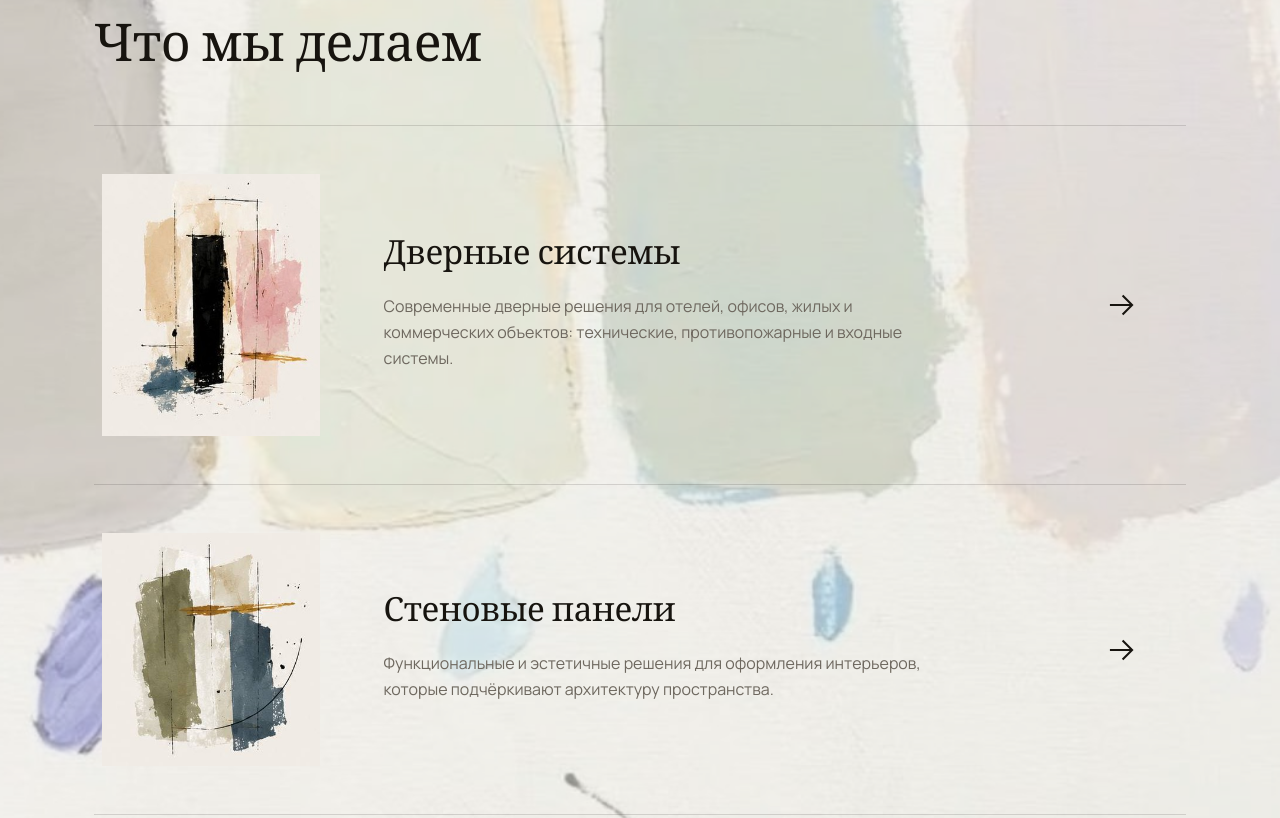
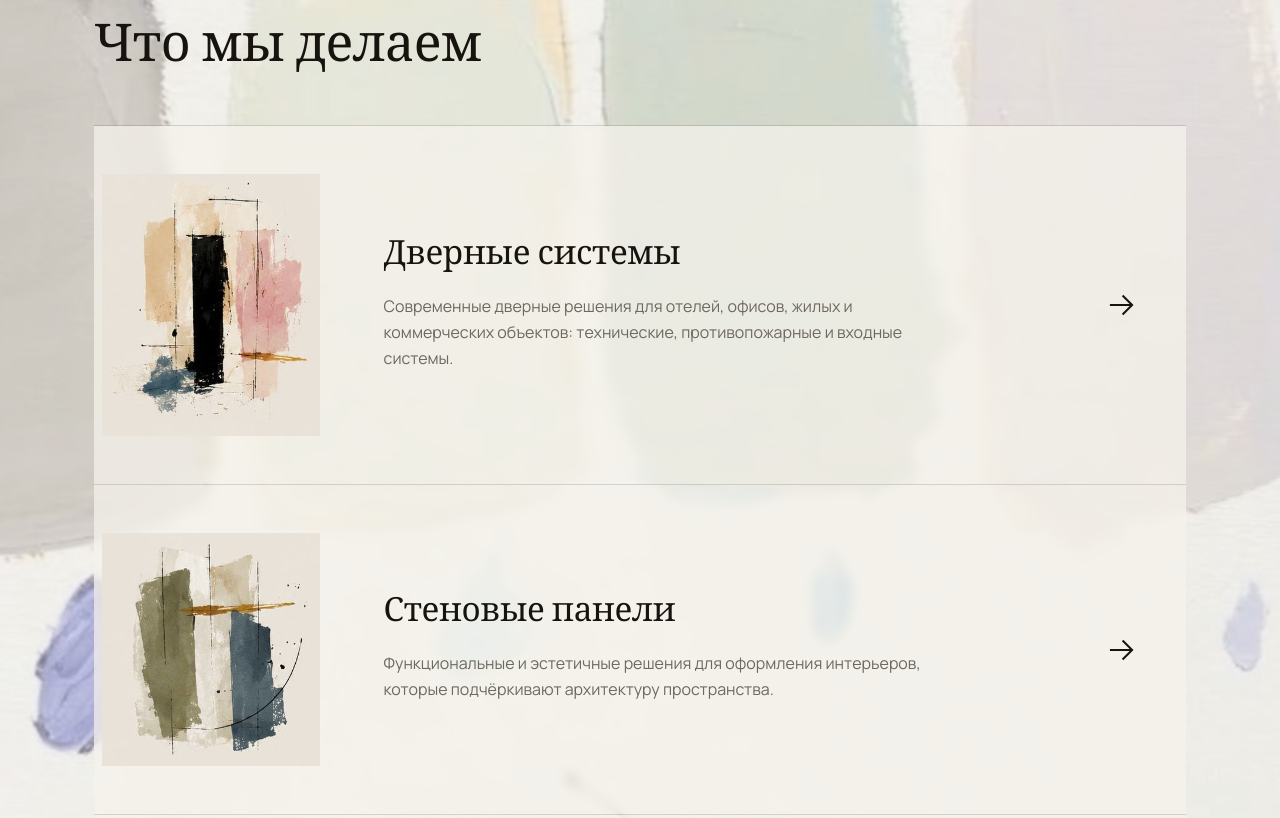
Before and after one commit to elnurio/placedoesntexist, a plain HTML site: page index.html in a window 1280 px wide. Shown: the part 1776-2594 px from the top of the page. Drawn offline with Linux system fonts and the light colour scheme.

Commit message:
fix: restore original directions backdrop opacity treatment
Keep IMG_7800 at 50% opacity and bring back semi-transparent card rows
(72% cream + blur) so the section matches the original layered look.

Co-authored-by: Cursor <cursoragent@cursor.com>

```diff
--- a/css/style.css
+++ b/css/style.css
@@ -508,7 +508,12 @@ h2 { font-size: clamp(32px, 4.5vw, 52px); margin-bottom: 48px; }
   padding: clamp(28px, 4vw, 48px) 8px;
   border-bottom: 1px solid var(--line);
   color: inherit;
+  background: rgba(246, 243, 236, 0.72);
+  backdrop-filter: blur(6px);
+  transition: background 0.4s var(--ease);
 }
+.card:hover,
+a.card:hover { background: rgba(246, 243, 236, 0.92); }
 
 .card-art {
   width: clamp(150px, 17vw, 230px);
```
